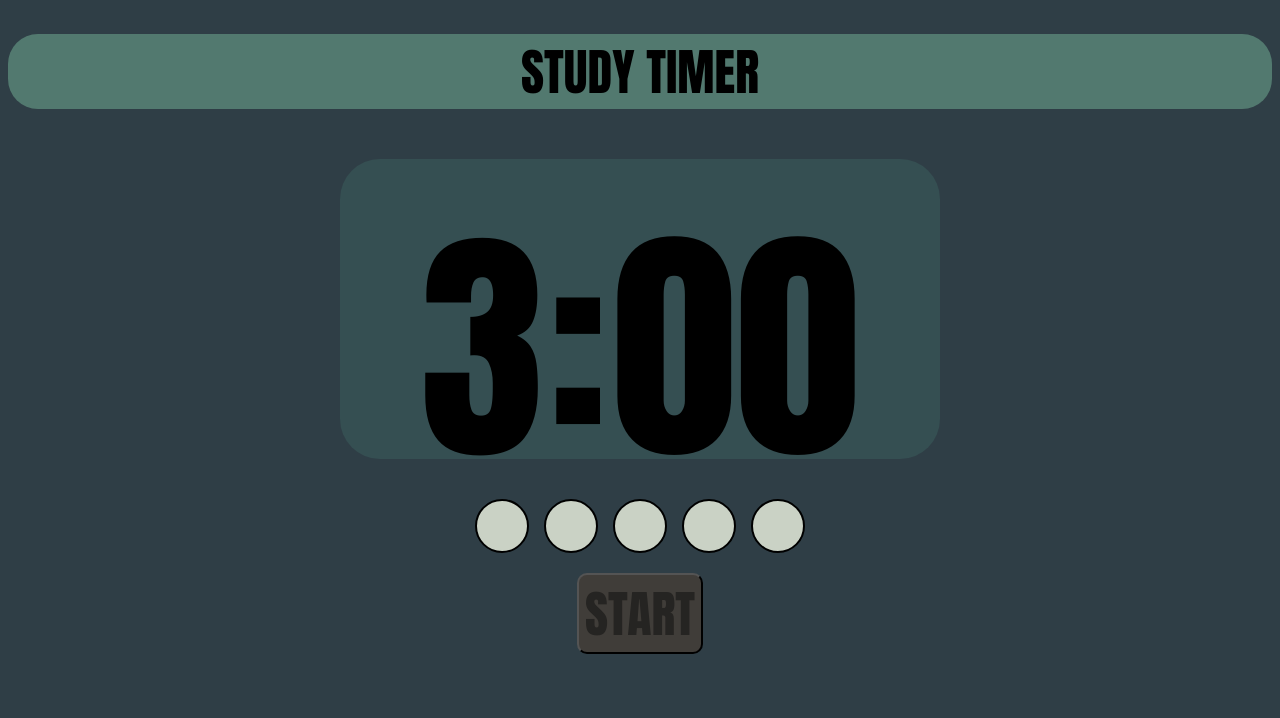
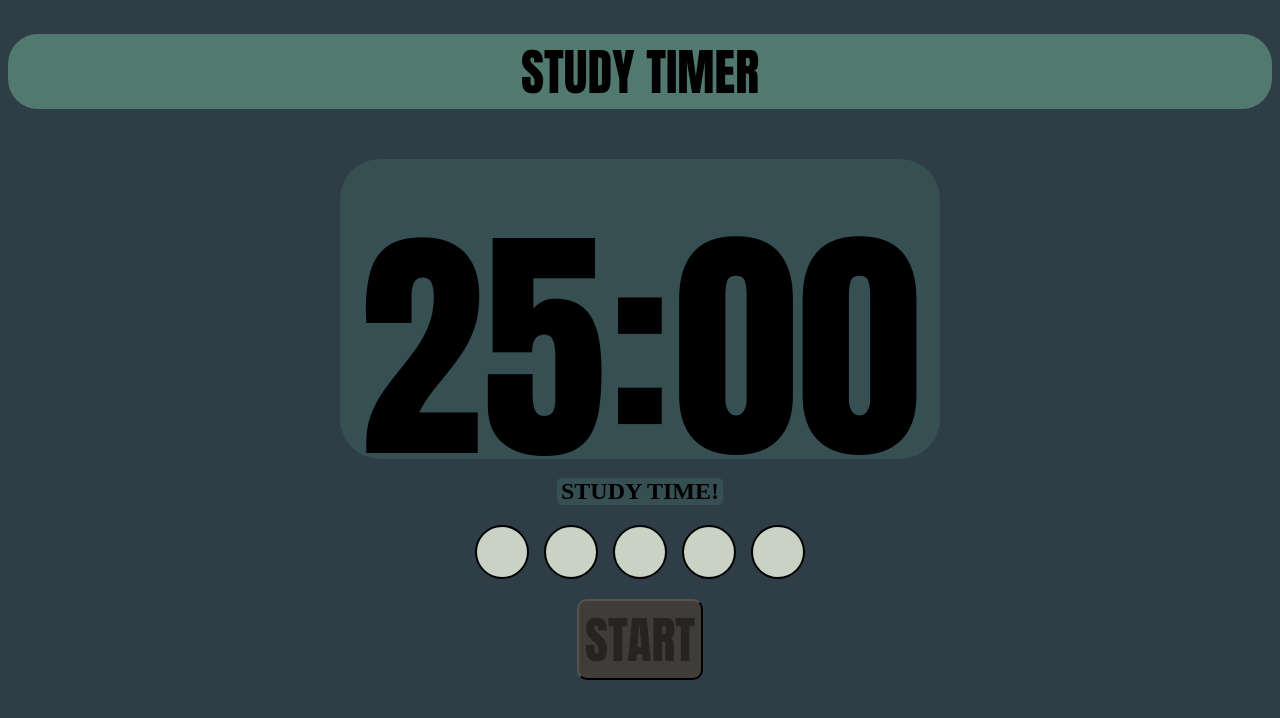
Before and after one commit to Parm-S-Gidda/Study-Timer, a plain HTML site: page index.html in a window 1280 px wide. Drawn offline with Linux system fonts and the light colour scheme.

Commit message:
Add files via upload

```diff
--- a/index.html
+++ b/index.html
@@ -15,9 +15,12 @@
 
     <div class = "Time">
 
-       <h2 class="Time-Data" id = "minutes" >3</h2>
+       <h2 class="Time-Data" id = "minutes" >25</h2>
        <h2 class="Time-Data" >:</h2>
        <h2 class="Time-Data" id = "seconds">00</h2>
+    </div>
+    <div id = "what-time-div">
+        <h2 id = "what-time">STUDY TIME!</h2>
     </div>
     <div class = "break-div">
 
--- a/styles.css
+++ b/styles.css
@@ -31,7 +31,7 @@
 .break-div{
 
     display: flex;
-    margin-top: 40px;
+
     justify-content: center;
     gap: 15px;
 
@@ -96,3 +96,17 @@ body{
     background-color: #252422;
     color: #403d39
 }
+
+
+#what-time-div{
+
+    display:inline-block
+}
+
+#what-time{
+    background-color: #354f52;
+
+    border-radius: 5px;
+    padding-left: 4px;
+    padding-right: 4px;
+}
```
